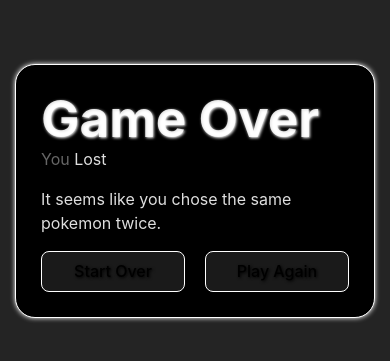
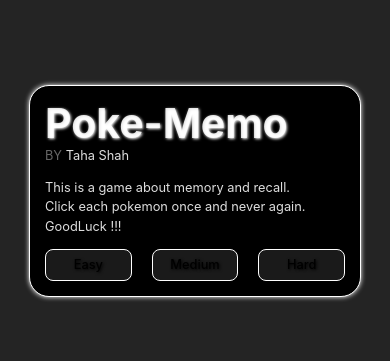
Before and after one commit to TahaShah141/memory-card, a React (Vite) app: page / in a window 390 px wide. Shown: the part 231-592 px from the top of the page. Built offline with nearby package versions, Linux system fonts and the light colour scheme.

Commit message:
Error handling and responsiveness

```diff
--- a/src/App.jsx
+++ b/src/App.jsx
@@ -38,11 +38,11 @@ async function fetchPokemons(indexes) {
 
 function App() {
 
-  const [count, setCount] = useState(30);
+  const [count, setCount] = useState(0);
   const [pokemons, setPokemons] = useState([]);
   const [loading, setLoading] = useState(false);
-  const [starting, setStarting] = useState(false);
-  const [gameover, setGameOver] = useState(true);
+  const [starting, setStarting] = useState(true);
+  const [gameover, setGameOver] = useState(false);
 
   function gameOver() {
     setGameOver(true);
--- a/src/index.css
+++ b/src/index.css
@@ -54,3 +54,14 @@ button:focus,
 button:focus-visible {
   outline: 4px auto -webkit-focus-ring-color;
 }
+
+@media (max-width: 400px) {
+  :root {
+    font-size: 80%;
+  }
+
+  .popup {
+    padding: 15px;
+    margin: 5px;
+  }
+}
--- a/src/styles/popup.css
+++ b/src/styles/popup.css
@@ -1,7 +1,7 @@
 .popup {
     background-color: black;
     min-width: 300px;
-    padding: 25px;
+    padding: 15px 25px;
     border: 1px solid white;
     border-radius: 20px;
     margin: 10px;
```
